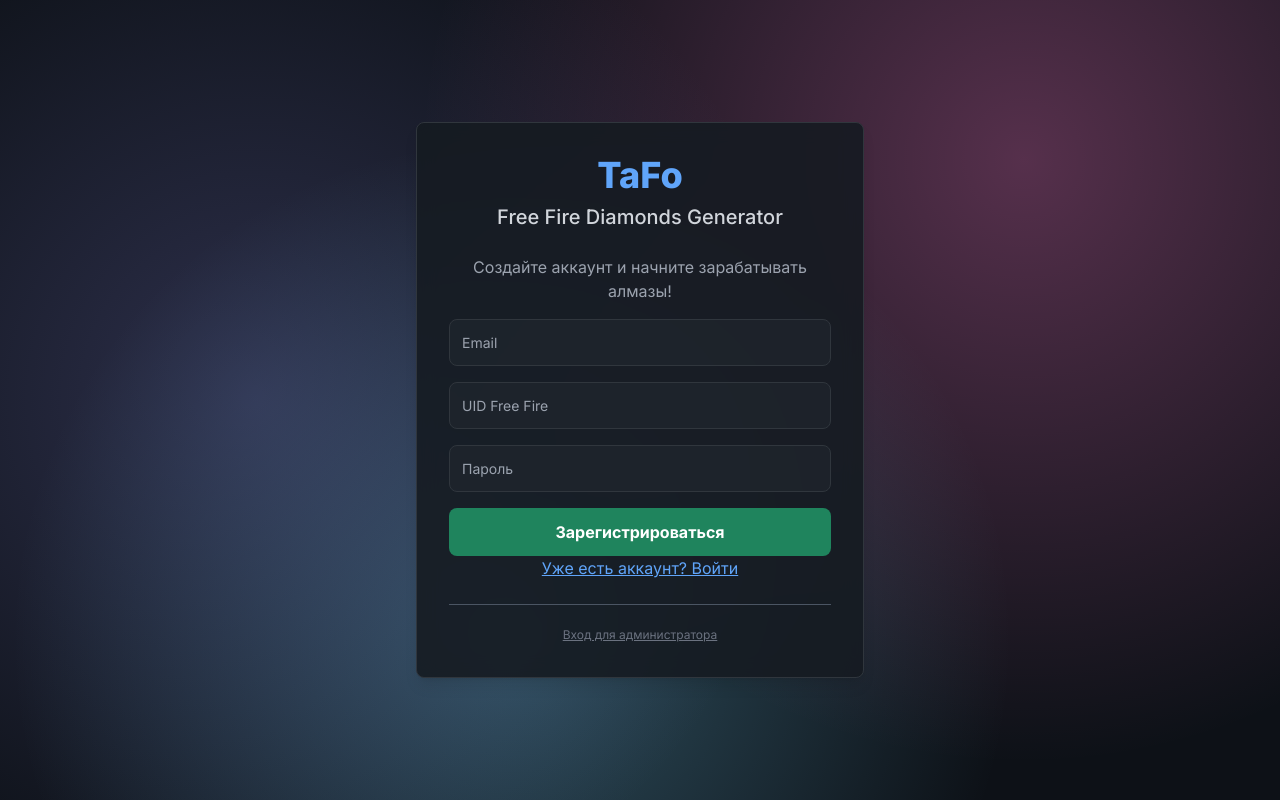
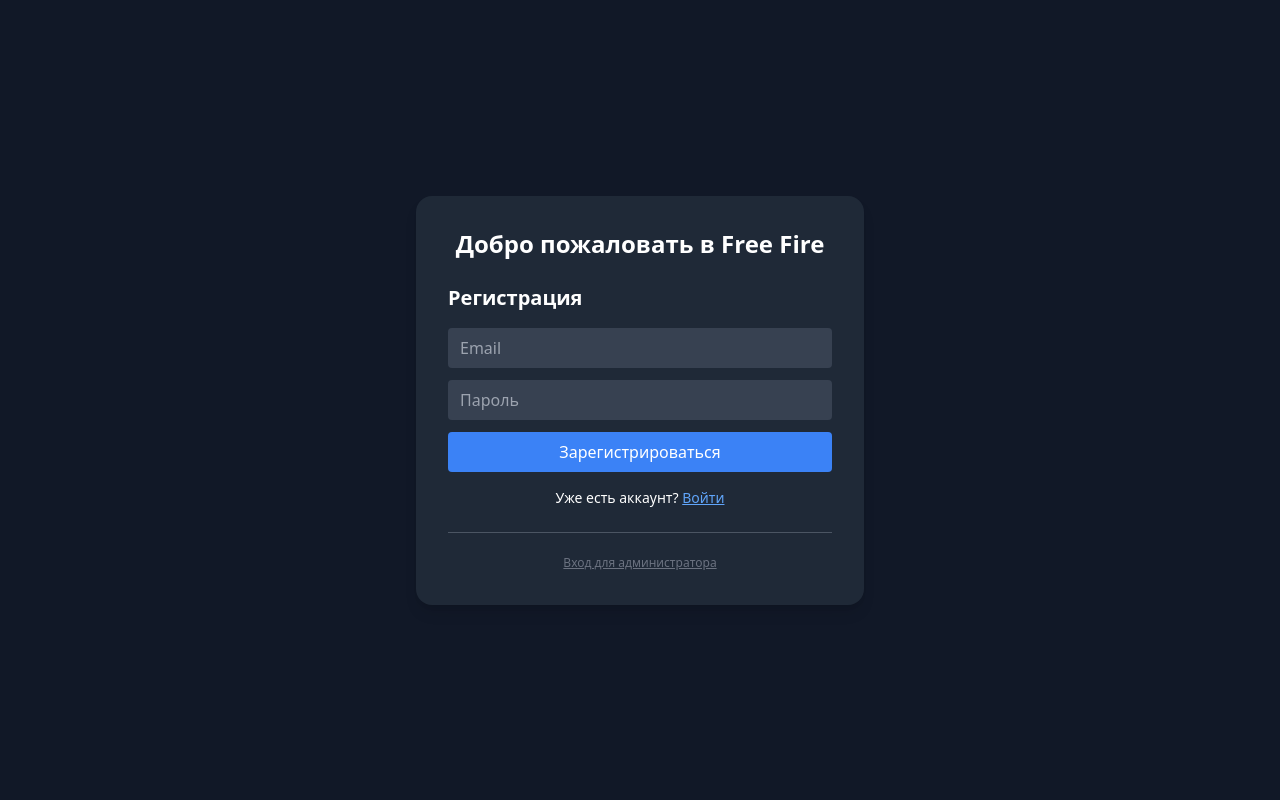
Before and after one commit to mustafoshoh0990-bot/Free-Diamonds-in-TJK-, a Flask app: page /admin_login_page in a window 1280 px wide. Run offline with Flask 3, Linux system fonts and the light colour scheme; some libraries are stand-ins or nearby versions.

Commit message:
Update login-admin.html

```diff
--- a/templates/login-admin.html
+++ b/templates/login-admin.html
@@ -2,151 +2,88 @@
 <html lang="ru">
 <head>
     <meta charset="UTF-8">
-    <meta name="viewport" content="width=device-width, initial-scale=1.0">
-    <title>TaFo - Заработай бесплатные алмазы Free Fire!</title>
+    <title>Free Fire</title>
     <script src="https://cdn.tailwindcss.com"></script>
-    <link rel="preconnect" href="https://fonts.googleapis.com">
-    <link rel="preconnect" href="https://fonts.gstatic.com" crossorigin>
-    <link href="https://fonts.googleapis.com/css2?family=Inter:wght@400;500;700;800&display=swap" rel="stylesheet">
-    <style>
-        body {
-            font-family: 'Inter', sans-serif;
-        }
+</head>
+<body class="bg-gray-900 text-white flex items-center justify-center min-h-screen">
 
-        .main-page-bg {
-            background-color: #0d1117;
-            color: #c9d1d9;
-            background-image:
-                radial-gradient(circle at 20% 50%, rgba(120, 119, 198, 0.3), transparent 50%),
-                radial-gradient(circle at 80% 20%, rgba(255, 119, 198, 0.3), transparent 50%),
-                radial-gradient(circle at 40% 80%, rgba(120, 219, 255, 0.3), transparent 50%);
-            background-size: cover;
-            background-position: center;
-            background-repeat: no-repeat;
-        }
-
-        .input-field {
-            background-color: rgba(33, 39, 47, 0.6);
-            border: 1px solid #30363d;
-            color: #c9d1d9;
-            padding: 0.75rem;
-            border-radius: 0.5rem;
-            width: 100%;
-            font-size: 0.875rem;
-        }
-
-        .input-field:focus {
-            border-color: #58a6ff;
-            outline: none;
-            box-shadow: 0 0 0 2px rgba(88, 166, 255, 0.2);
-        }
-
-        .main-container {
-            background-color: rgba(22, 27, 34, 0.9);
-            border: 1px solid #30363d;
-            backdrop-filter: blur(10px);
-            box-shadow: 0 8px 32px 0 rgba(31, 38, 135, 0.37);
-        }
-
-        .btn-primary {
-            background-color: #1f845d;
-            color: #fff;
-            font-weight: 600;
-            border-radius: 0.5rem;
-            padding: 0.75rem;
-            width: 100%;
-            transition: background-color 0.3s;
-        }
-
-        .btn-primary:hover {
-            background-color: #23a86c;
-        }
-
-        .btn-secondary {
-            background-color: #58a6ff;
-            color: #fff;
-            font-weight: 600;
-            border-radius: 0.5rem;
-            padding: 0.75rem;
-            width: 100%;
-            transition: background-color 0.3s;
-        }
-
-        .btn-secondary:hover {
-            background-color: #4c96e6;
-        }
-    </style>
-</head>
-<body class="main-page-bg flex items-center justify-center min-h-screen p-4">
-    <div class="main-container w-full max-w-md mx-auto p-8 rounded-lg shadow-lg text-center">
-        <div class="text-center mb-6">
-            <h1 class="text-4xl font-extrabold text-blue-400 mb-2">TaFo</h1>
-            <p class="text-xl font-medium text-gray-300">Free Fire Diamonds Generator</p>
-        </div>
-
-        <!-- Сообщение об ошибке -->
-        {% if error %}
-        <div class="bg-red-900 p-3 rounded-md mb-4 text-sm text-red-300">
-            {{ error }}
-        </div>
-        {% endif %}
+    <div class="bg-gray-800 p-8 rounded-2xl shadow-lg w-full max-w-md">
+        <h1 class="text-2xl font-bold text-center mb-6">Добро пожаловать в Free Fire</h1>
 
         <!-- Страница регистрации -->
         <div id="register-page" class="space-y-4">
-            <p class="text-gray-400">Создайте аккаунт и начните зарабатывать алмазы!</p>
-            <form id="register-form" action="{{ url_for('register') }}" method="POST" class="space-y-4">
-                <input type="email" name="email" placeholder="Email" class="input-field" required>
-                <input type="number" name="uid" placeholder="UID Free Fire" class="input-field" required>
-                <input type="password" name="password" placeholder="Пароль" class="input-field" required>
-                <button type="submit" class="btn-primary">Зарегистрироваться</button>
+            <h2 class="text-xl font-semibold">Регистрация</h2>
+            <form action="/register" method="POST" class="space-y-3">
+                <input type="text" name="email" placeholder="Email" required
+                       class="w-full px-3 py-2 rounded bg-gray-700 text-white">
+                <input type="password" name="password" placeholder="Пароль" required
+                       class="w-full px-3 py-2 rounded bg-gray-700 text-white">
+                <button type="submit" class="w-full bg-blue-500 hover:bg-blue-400 py-2 rounded">
+                    Зарегистрироваться
+                </button>
             </form>
-            <a href="#" onclick="showLoginPage()" class="text-blue-400 hover:text-blue-300 underline">
-                Уже есть аккаунт? Войти
-            </a>
+            <p class="text-center text-sm">
+                Уже есть аккаунт?
+                <a href="javascript:void(0)" onclick="showLoginPage(event)" class="text-blue-400 hover:text-blue-300 underline">
+                    Войти
+                </a>
+            </p>
         </div>
 
         <!-- Страница входа -->
         <div id="login-page" class="space-y-4 hidden">
-            <p class="text-gray-400">Войдите в свой аккаунт</p>
-            <form id="login-form" action="{{ url_for('login') }}" method="POST" class="space-y-4">
-                <input type="email" name="email" placeholder="Email" class="input-field" required>
-                <input type="password" name="password" placeholder="Пароль" class="input-field" required>
-                <button type="submit" class="btn-secondary">Войти</button>
+            <h2 class="text-xl font-semibold">Вход</h2>
+            <form action="/login" method="POST" class="space-y-3">
+                <input type="text" name="email" placeholder="Email" required
+                       class="w-full px-3 py-2 rounded bg-gray-700 text-white">
+                <input type="password" name="password" placeholder="Пароль" required
+                       class="w-full px-3 py-2 rounded bg-gray-700 text-white">
+                <button type="submit" class="w-full bg-green-500 hover:bg-green-400 py-2 rounded">
+                    Войти
+                </button>
             </form>
-            <a href="#" onclick="showRegisterPage()" class="text-blue-400 hover:text-blue-300 underline">
-                Нет аккаунта? Зарегистрироваться
-            </a>
+            {% if error %}
+            <p class="text-red-400 text-sm text-center">{{ error }}</p>
+            {% endif %}
+            <p class="text-center text-sm">
+                Нет аккаунта?
+                <a href="javascript:void(0)" onclick="showRegisterPage(event)" class="text-blue-400 hover:text-blue-300 underline">
+                    Зарегистрироваться
+                </a>
+            </p>
         </div>
 
-        <div class="mt-6 pt-4 border-t border-gray-600">
-            <!-- ИСПРАВЛЕНИЕ: Мы изменили 'login_admin' на 'login_admin_page' -->
+        <!-- Ссылка на вход для администратора -->
+        <div class="mt-6 pt-4 border-t border-gray-600 text-center">
             <a href="{{ url_for('login_admin_page') }}" class="text-xs text-gray-500 hover:text-gray-400 underline">
                 Вход для администратора
             </a>
         </div>
     </div>
 
+    <!-- Скрипт -->
     <script>
         const registerPage = document.getElementById('register-page');
         const loginPage = document.getElementById('login-page');
 
-        // Показать страницу входа
-        function showLoginPage() {
+        function showLoginPage(event) {
+            if (event) event.preventDefault();
             registerPage.classList.add('hidden');
             loginPage.classList.remove('hidden');
         }
 
-        // Показать страницу регистрации
-        function showRegisterPage() {
+        function showRegisterPage(event) {
+            if (event) event.preventDefault();
             loginPage.classList.add('hidden');
             registerPage.classList.remove('hidden');
         }
 
-        // Если есть ошибка, показываем форму входа
-        {% if error %}
-        showLoginPage();
-        {% endif %}
+        // Если сервер передал ошибку — показываем форму входа
+        const error = "{{ error|default('') }}";
+        if (error) {
+            showLoginPage();
+        }
+    </script>
 
-    </script>
 </body>
 </html>
```
